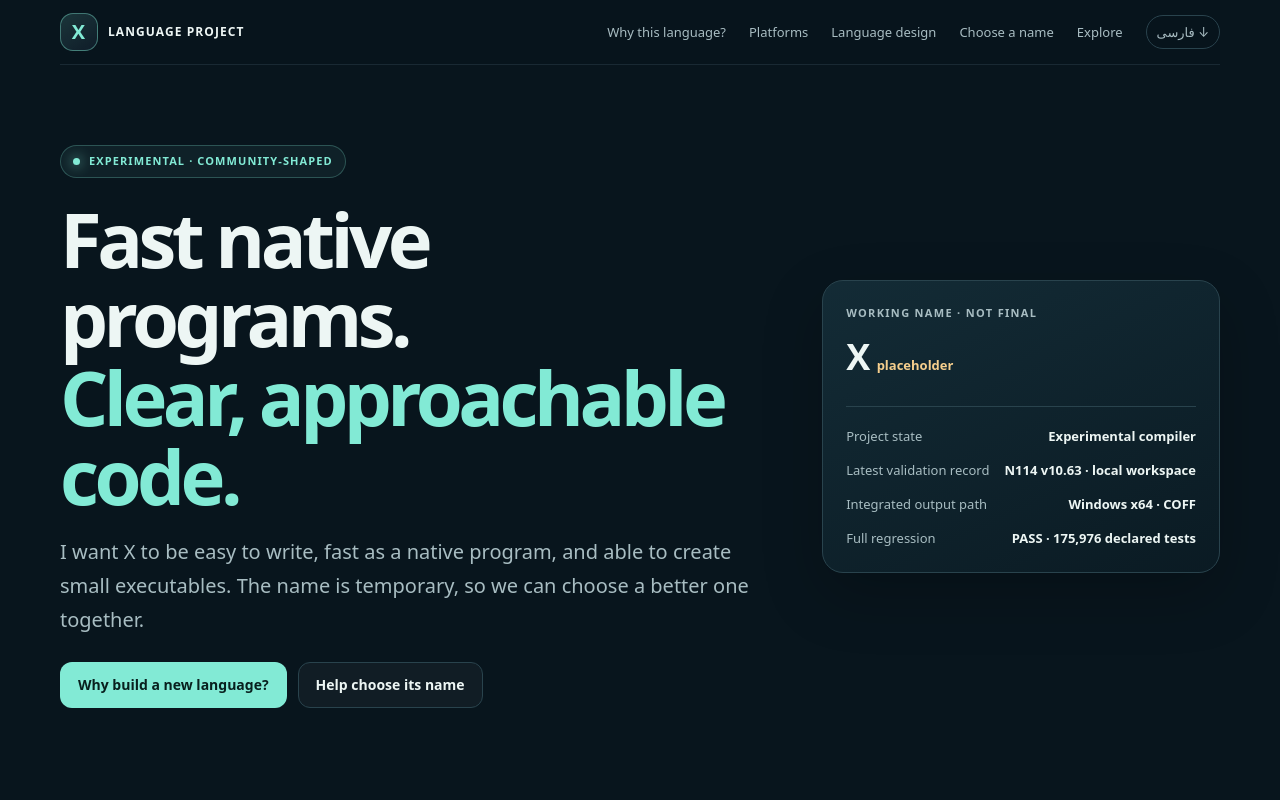
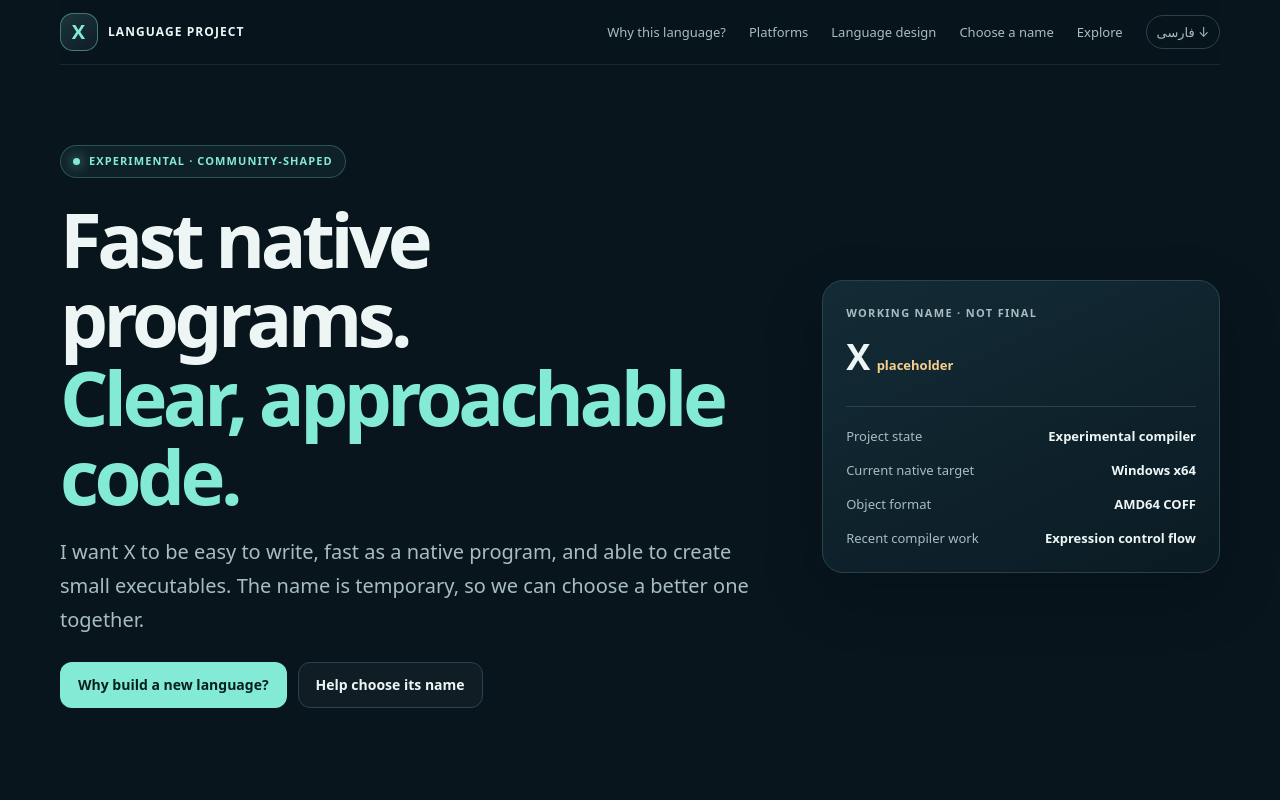
Before and after one commit to hadighmoradi/Project-X, a plain HTML site: page index.html in a window 1280 px wide. Shown: the top 800 px of the page. Drawn offline with Linux system fonts and the light colour scheme; a small style sheet from the web is missing.

Commit message:
docs: remove internal workflow references from public pages

```diff
--- a/index.html
+++ b/index.html
@@ -35,7 +35,7 @@ footer{margin-top:30px;padding:24px 0 34px;border-top:1px solid rgba(153,197,215
 <header class="topbar wrap" id="top"><a class="brand" href="#top"><span class="mark">X</span><span>LANGUAGE PROJECT</span></a><nav class="nav" aria-label="Main navigation"><a href="#motivation">Why this language?</a><a href="#platforms">Platforms</a><a href="language-design.html">Language design</a><a href="#naming">Choose a name</a><a class="optional" href="#resources">Explore</a><a class="lang" href="#fa" lang="fa">فارسی ↓</a></nav></header>
 <main class="wrap">
 <section class="hero" aria-labelledby="hero-title"><div><span class="eyebrow"><i class="dot"></i> Experimental · community-shaped</span><h1 id="hero-title">Fast native programs.<br><span>Clear, approachable code.</span></h1><p class="lead">I want X to be easy to write, fast as a native program, and able to create small executables. The name is temporary, so we can choose a better one together.</p><div class="actions"><a class="button" href="#motivation">Why build a new language?</a><a class="button secondary" href="#naming">Help choose its name</a></div></div>
-<aside class="snapshot" aria-label="Project snapshot"><div class="snapshot-label">Working name · not final</div><div class="working-name">X <small>placeholder</small></div><div class="rule"></div><div class="stats"><div class="stat"><span>Project state</span><strong>Experimental compiler</strong></div><div class="stat"><span>Latest validation record</span><strong>N114 v10.63 · local workspace</strong></div><div class="stat"><span>Integrated output path</span><strong>Windows x64 · COFF</strong></div><div class="stat"><span>Full regression</span><strong>PASS · 175,976 declared tests</strong></div></div></aside></section>
+<aside class="snapshot" aria-label="Project snapshot"><div class="snapshot-label">Working name · not final</div><div class="working-name">X <small>placeholder</small></div><div class="rule"></div><div class="stats"><div class="stat"><span>Project state</span><strong>Experimental compiler</strong></div><div class="stat"><span>Current native target</span><strong>Windows x64</strong></div><div class="stat"><span>Object format</span><strong>AMD64 COFF</strong></div><div class="stat"><span>Recent compiler work</span><strong>Expression control flow</strong></div></div></aside></section>
 <section id="motivation"><div class="section-head"><div><p class="kicker">The reason behind the project</p><h2>Why create another language?</h2></div><p class="note">I started Project X because I want programming to feel straightforward, while the finished program stays native and efficient.</p></div><div class="grid"><article class="card"><div class="num">01</div><h3>Fast execution</h3><p>I want programs to run quickly. Benchmarks will show how close the compiler gets.</p></article><article class="card"><div class="num">02</div><h3>Small native programs</h3><p>I want the native output to stay small, with little extra overhead for lightweight programs.</p></article><article class="card"><div class="num">03</div><h3>Simple to write</h3><p>Everyday code should be clear and straightforward. I do not want speed to make it difficult to read or write.</p></article></div><div class="callout" style="margin-top:14px"><p><strong>These are the things I want to get right.</strong> The compiler is still experimental; we will need real programs and measurements to see how close it gets.</p></div></section>
 <section id="naming"><div class="section-head"><div><p class="kicker">A community decision</p><h2>Help give the language a name</h2></div><p class="note">“X” is just a placeholder for now. I would like people to suggest names, talk through the ideas, and vote on a shortlist.</p></div><div class="callout"><p>The repository is public and Discussions are open. Add one name idea per discussion in <a href="https://github.com/hadighmoradi/Project-X/discussions/categories/ideas">Ideas</a> and briefly explain why it fits. After the community has discussed the suggestions, I will shortlist candidates and open a poll in <a href="https://github.com/hadighmoradi/Project-X/discussions/categories/polls">Polls</a>. <strong>The name with the most votes when the poll closes will replace X.</strong></p><div class="steps"><div class="step"><b>1</b><span><strong>Suggest</strong>Open one discussion for a candidate and briefly explain its meaning or inspiration.</span></div><div class="step"><b>2</b><span><strong>Discuss</strong>Compare ideas and refine the shortlist together.</span></div><div class="step"><b>3</b><span><strong>Vote</strong>A GitHub poll will choose the name that replaces X.</span></div></div><p style="margin-top:15px"><a class="button primary" href="https://github.com/hadighmoradi/Project-X/discussions/categories/ideas">Suggest a name</a> <a class="button secondary" href="https://github.com/hadighmoradi/Project-X/discussions/categories/polls">View polls</a></p></div></section>
 <section id="platforms"><div class="section-head"><div><p class="kicker">What works today</p><h2>Roadmap and current support</h2></div><p class="note">My roadmap is x86-32 and x86-64 for Windows and Linux, with macOS later. The current compiler is only part of that plan.</p></div><div class="platforms"><article class="platform"><span class="badge">Current integrated path</span><h3>Windows x64</h3><p>Compiler API emits AMD64 COFF objects and a link plan; a platform linker creates the PE32+ executable.</p></article><article class="platform"><span class="badge partial">Partial components</span><h3>Linux x64</h3><p>ELF64 components and scoped Linux-host LLD evidence exist. A full source-to-ELF path is not established.</p></article><article class="platform"><span class="badge plan">Roadmap</span><h3>X32 · x86-32</h3><p>Planned target, but 32-bit x86 code generation is not implemented in the current target model/backend.</p></article><article class="platform"><span class="badge plan">Future</span><h3>macOS</h3><p>Some target metadata is modeled; Mach-O output and macOS validation are not established.</p></article></div><p class="note" style="margin-top:12px">AMD64 is the technical name used for the Windows x64 COFF path. It does not mean the project is limited to AMD processors.</p></section>
```
